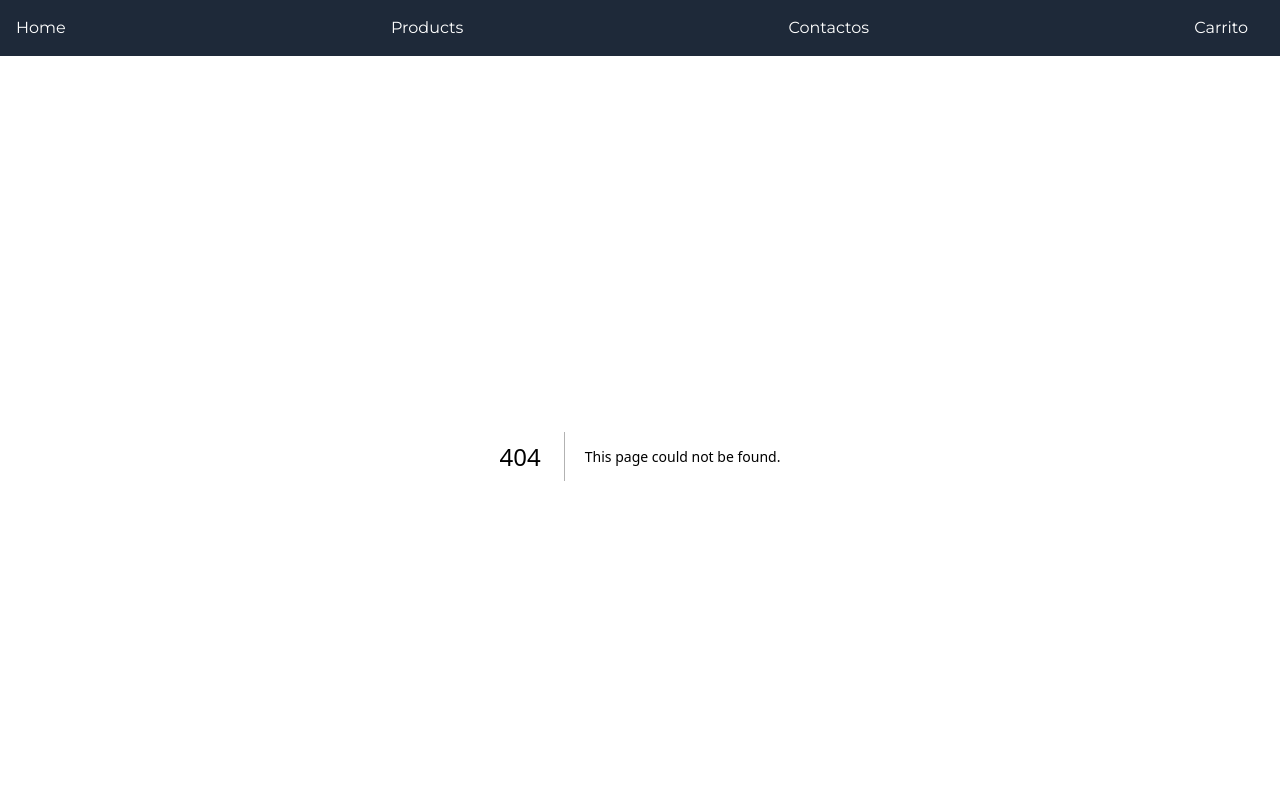
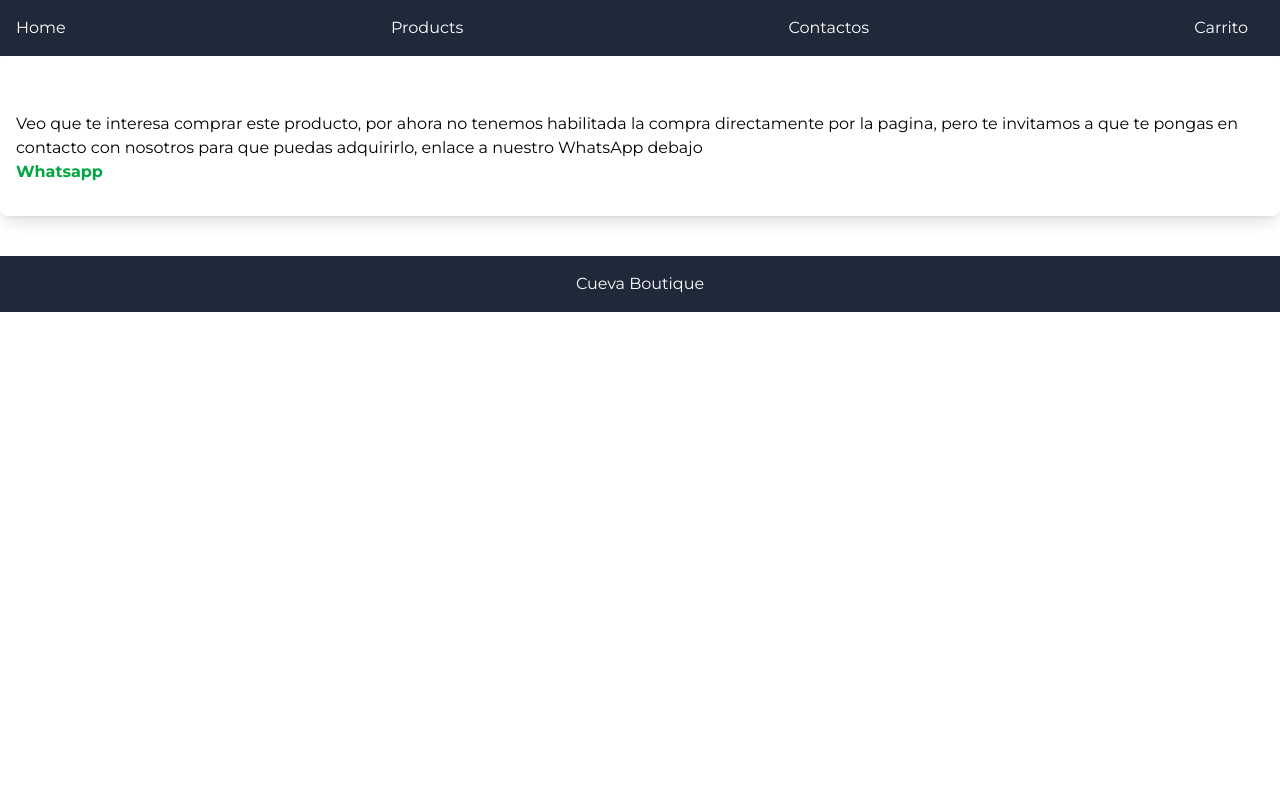
Before and after one commit to josnnydev/cueva-tienda, a Next.js app: page /products/1 in a window 1280 px wide. Before the commit this address had no page. Shown: the top 800 px of the page. Built offline with nearby package versions, Linux system fonts and the light colour scheme; no server answers; the database is empty; a web font is replaced by a local one.

Commit message:
changes33

```diff
--- /dev/null
+++ b/app/products/[id]/page.tsx
@@ -0,0 +1,24 @@
+import { getProductById } from '@/prisma-db';
+import Link from 'next/link';
+
+
+export default async function ProductsId({ params }: { params: Promise<{ id: string }> }) {
+  const product = await getProductById((await params).id);
+
+  return (
+    <div className="container mx-auto px-4 py-8 bg-white rounded-lg shadow-lg p-8">
+
+      <h1 className="text-3xl font-bold mb-4 text-gray-800">{product?.name}</h1>
+      <p className="text-gray-600 mb-2 line-clamp-2">{product?.description}</p>
+      <p className="text-xl font-bold text-green-600">{product?.price}</p>
+
+      <div>
+        <p>Veo que te interesa comprar este producto, por ahora no tenemos habilitada la compra directamente por la pagina, pero te invitamos a que te pongas en contacto con nosotros para que puedas adquirirlo, enlace a nuestro WhatsApp debajo</p>
+        <Link href="https://wa.me/message/P3LU5C3LG4JPA1" target="_blank" className="text-green-600 font-bold">Whatsapp</Link>
+      </div>
+
+    </div>
+
+
+  )
+}
```
